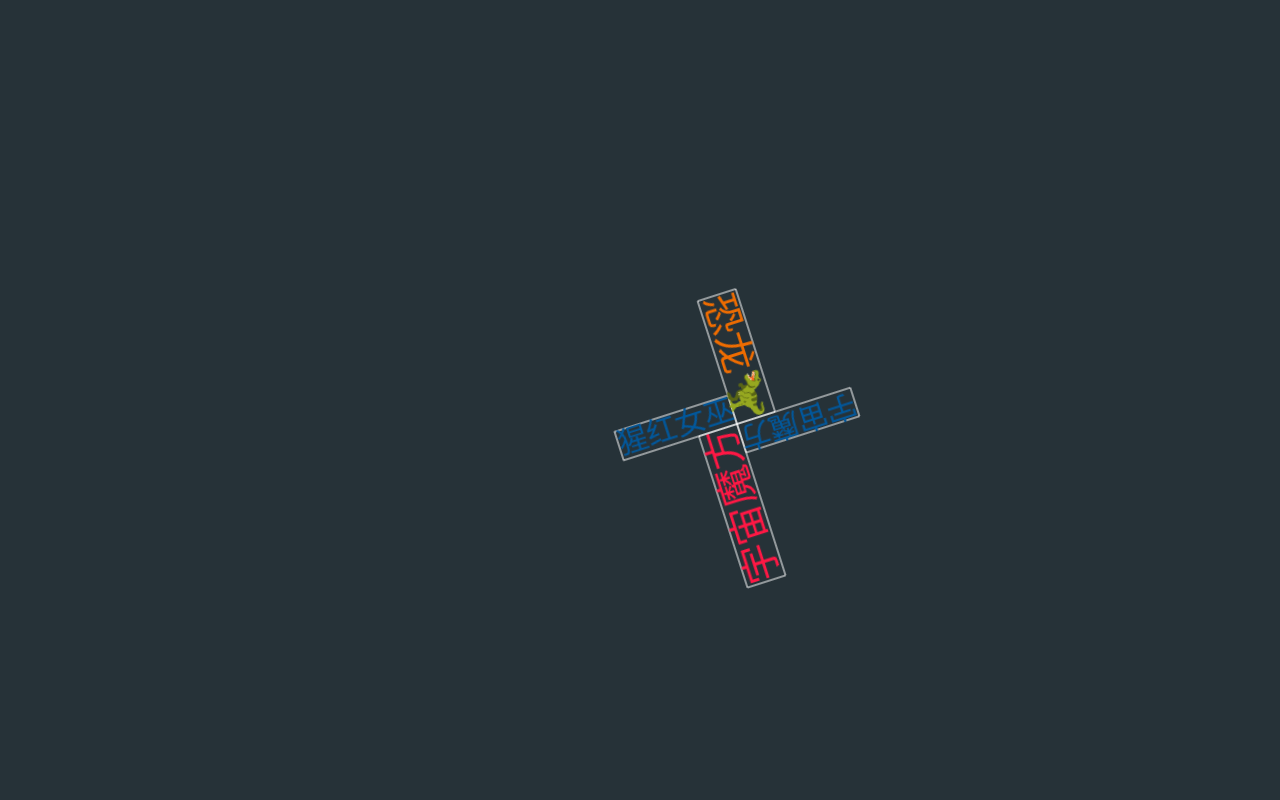
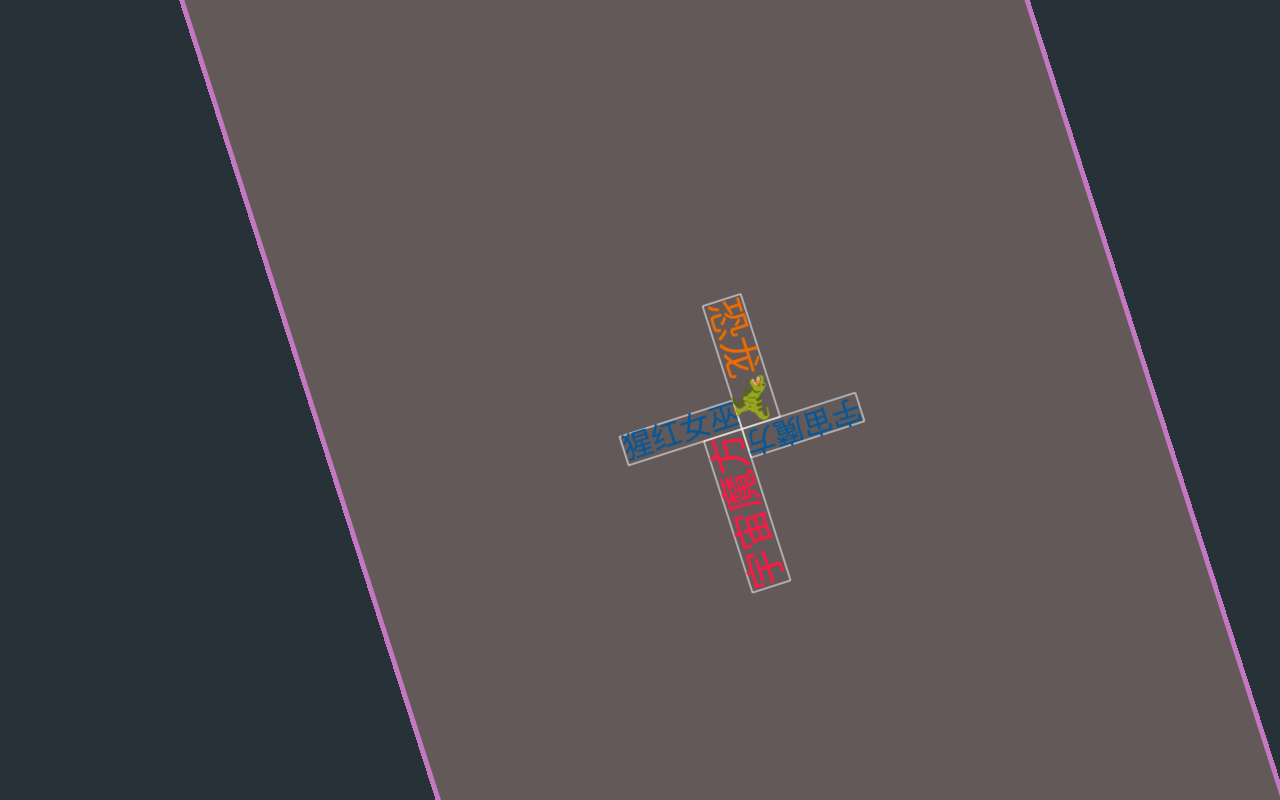
Before and after one commit to Adamwu1992/color-titles, a website built with webpack: page dist/index.html in a window 1280 px wide. Shown: the top 800 px of the page. Built offline with nearby package versions, Linux system fonts and the light colour scheme.

Commit message:
check isOutBound

```diff
--- a/index.css
+++ b/index.css
@@ -11,4 +11,10 @@ body {
 
 canvas {
   transition: transform 0.8s;
+  background-color: #635959;
+  border: 5px solid;
+  border-left-color: #aac378;
+  border-right-color: #aac378;
+  border-top-color: #c378c1;
+  border-bottom-color: #c378c1;
 }
--- a/src/Stage.ts
+++ b/src/Stage.ts
@@ -1,16 +1,9 @@
 import { Text } from './Text';
 import { StageBg } from './StageBg';
-import { random, deley, pick } from './utils';
+import { TextRect } from './TextRect';
+import { pick } from './utils';
 
 export type Angle = 0 | 1 | 2 | 3;
-
-export interface IRect {
-  x: number;
-  y: number;
-  width: number;
-  height: number;
-  angle: Angle;
-}
 
 export type Position = [number, number];
 
@@ -27,13 +20,13 @@ export class Stage {
 
   private canvas: StageBg;
 
-  private rectList: IRect[] = [];
+  private rectList: TextRect[] = [];
   // 上一个文本框
-  get lastRect(): IRect {
+  get lastRect(): TextRect {
     const l = this.rectList.length;
     return this.rectList[l - 1];
   }
-  set lastRect(rect: IRect) {
+  set lastRect(rect: TextRect) {
     this.rectList.push(rect);
   }
 
@@ -51,7 +44,11 @@ export class Stage {
     this.ctx = bg.ctx;
 
     // 坐标系居中
-    this.translate(this.canvas.W / 2, this.canvas.H / 2);
+    const offsetX = this.canvas.W / 2;
+    const offsetY = this.canvas.H / 2;
+    this.ctx.translate(offsetX, offsetY);
+    this.offsetX += offsetX;
+    this.offsetY += offsetY;
     console.log('Stage: ', this.canvas);
   }
 
@@ -80,7 +77,14 @@ export class Stage {
     const offsetY = this.canvas.H / 2 + height / 2 - this.offsetY - y;
     await this.canvas.transform({ offsetX, offsetY });
 
-    this.ctx.strokeStyle = '#fff';
+    const rect = new TextRect(x, y + this.lineOffset, width, height, this.angle);
+    const isOutBounds = this.isOutBounds(rect);
+    const isCovered = this.isCoverBefore(rect);
+    console.log(`${text.value}: `, rect);
+    console.log(`${text.value} is out bound: `, isOutBounds);
+    console.log(`${text.value} is covered before: `, isCovered);
+
+    this.ctx.strokeStyle = isOutBounds ? '#ff0000' : '#fff';
     // 矩形框的位置下沉
     this.ctx.strokeRect(x, y - height + this.lineOffset, width, height);
 
@@ -88,10 +92,6 @@ export class Stage {
 
     this.ctx.restore();
 
-    const rect = { x, y: y + this.lineOffset, width, height, angle: this.angle };
-    console.log('is covered before', this.isCoverBefore(rect));
-    console.log(`inserted ${text.value}`, rect);
-    console.log('is out bound: ', this.isOutBounds(rect));
     this.lastRect = rect;
   }
 
@@ -115,8 +115,8 @@ export class Stage {
    * 检查文本框是否越界
    * @param rect
    */
-  private isOutBounds(rect: IRect) {
-    const { x, y, width, height } = rect;
+  private isOutBounds(rect: TextRect) {
+    const { x, y, width, height } = rect.convertAngle();
     const boundW = this.canvas.W / 2;
     const boundH = this.canvas.H / 2;
     return x + width > boundW ||
@@ -129,59 +129,16 @@ export class Stage {
    * 检查两个文本框是否相互覆盖
    * @param target
    */
-  private isCoverBefore(target: IRect) {
-    function convertAngle(rect: IRect) {
-      if (rect.angle === 0) {
-        return rect;
-      }
-      const { x, y, width, height } = rect;
-      if (rect.angle === 1) {
-        return {
-          x: -y,
-          y: x + width,
-          width: height,
-          height: width,
-          angle: 0,
-        };
-      } else if (rect.angle === 2) {
-        return {
-          x: -(x + width),
-          y: -(y - height),
-          width,
-          height,
-          angle: 0,
-        };
-      } else {
-        return {
-          x: y - height,
-          y: -x,
-          width: height,
-          height: width,
-          angle: 0,
-        };
-      }
-    }
-    function isCovered(rectA: IRect, rectB: IRect) {
-      const a = convertAngle(rectA);
-      const b = convertAngle(rectB);
+  private isCoverBefore(target: TextRect) {
+    function isCovered(rectA: TextRect, rectB: TextRect) {
+      const a = rectA.convertAngle();
+      const b = rectB.convertAngle();
       // max shape: [top, bottom, left, right]
       const maxA = [a.y + a.height, a.y, a.x, a.x + a.width];
       const maxB = [b.y + b.height, b.y, b.x, b.x + b.width];
       return maxA[0] < maxB[1] || maxA[2] > maxB[4];
     }
     return this.rectList.every((r) => !isCovered(r, target));
-  }
-
-  /**
-   * 移动坐标系
-   * @param offsetX X偏移
-   * @param offsetY Y偏移
-   */
-  private translate(offsetX: number, offsetY: number) {
-    this.ctx.translate(offsetX, offsetY);
-    this.offsetX += offsetX;
-    this.offsetY += offsetY;
-    console.log('Stage coordinate: ', this.offsetX, this.offsetX, this.angle);
   }
 
   /**
--- /dev/null
+++ b/src/TextRect.ts
@@ -0,0 +1,34 @@
+import { Angle } from './Stage';
+
+export class TextRect {
+  public x: number;
+  public y: number;
+  public width: number;
+  public height: number;
+  public angle: Angle;
+
+  constructor(x: number, y: number, width: number, height: number, angle: Angle = 0) {
+    this.x = x;
+    this.y = y;
+    this.width = width;
+    this.height = height;
+    this.angle = angle;
+  }
+
+  /**
+   * 将当前矩形转化到初始坐标系中
+   */
+  public convertAngle(): TextRect {
+    if (this.angle === 0) {
+      return this;
+    }
+    const { x, y, width, height } = this;
+    if (this.angle === 1) {
+      return new TextRect(-y, x + width, height, width);
+    } else if (this.angle === 2) {
+      return new TextRect(-(x + width), -(y - height), width, height);
+    } else {
+      return new TextRect(y - height, -x, height, width);
+    }
+  }
+}
--- a/src/mock/text.ts
+++ b/src/mock/text.ts
@@ -6,13 +6,13 @@ export const texts = [
   '小母鸡🐥',
   'Nick Fury',
   'Pepper🌶',
-  '篮球',
+  '克林特·巴顿',
   '弗吉尼亚',
   '猩红女巫',
-  '德州理工',
-  '堪萨斯',
+  '汤姆·希德勒斯顿',
+  '埃里克·塞尔维格格',
   '阿斯加德王座',
-  '北卡罗来纳',
+  '克里斯·海姆斯沃斯',
 ];
 
 // tslint:disable-next-line:variable-name
```
